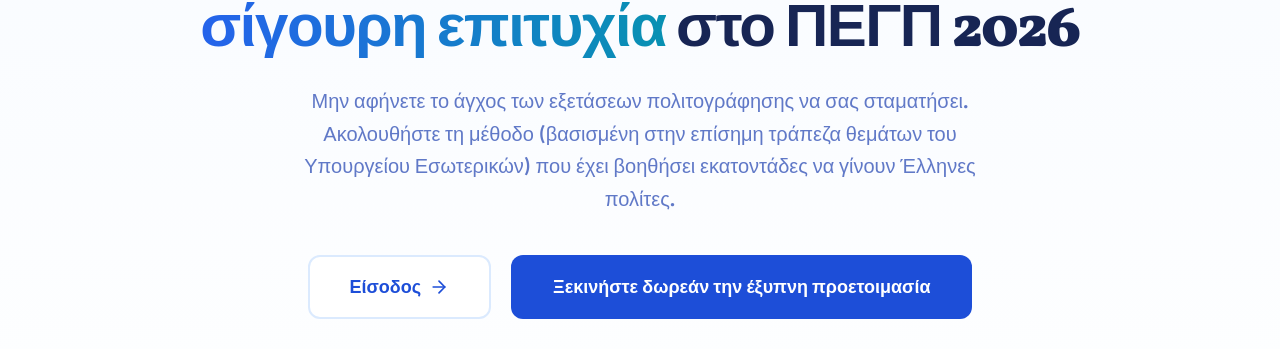
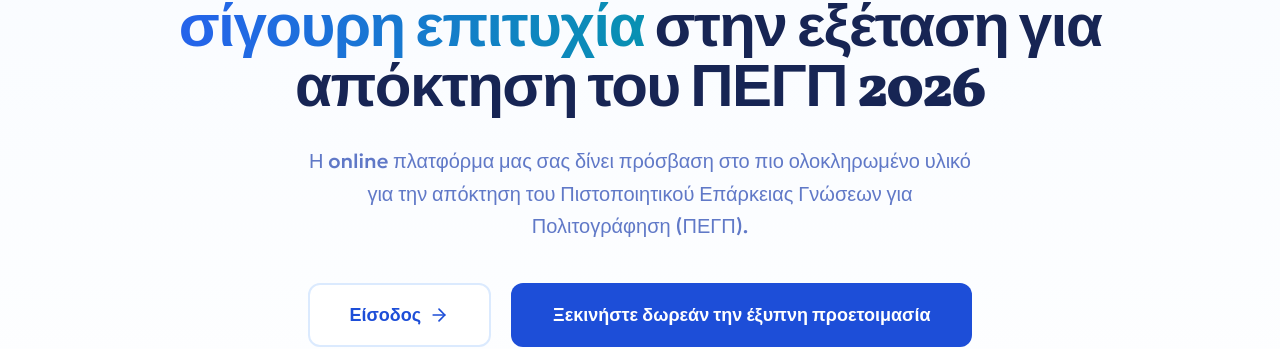
Before and after one commit to faradel-web/politografisi.online-v2.0, a Next.js app: page / in a window 1280 px wide. Shown: the part 267-616 px from the top of the page. Built offline with nearby package versions, Linux system fonts and the light colour scheme; no server answers.

Commit message:
fix(landing): Update grammar and text syntax for PEG2026 hero section

```diff
--- a/src/app/page.tsx
+++ b/src/app/page.tsx
@@ -165,12 +165,11 @@ export default function Home() {
               Έξυπνη προετοιμασία, <br />
               <span className="text-transparent bg-clip-text bg-gradient-to-r from-blue-600 to-cyan-600">
                 σίγουρη επιτυχία
-              </span> στο ΠΕΓΠ 2026
+              </span> στην εξέταση για απόκτηση του ΠΕΓΠ 2026
             </h1>
 
             <p className="text-xl text-blue-800/70 max-w-2xl mx-auto mb-10 font-medium leading-relaxed animate-in fade-in slide-in-from-bottom-4 duration-700 delay-200">
-              Μην αφήνετε το άγχος των εξετάσεων πολιτογράφησης να σας σταματήσει.
-              Ακολουθήστε τη μέθοδο (βασισμένη στην επίσημη τράπεζα θεμάτων του Υπουργείου Εσωτερικών) που έχει βοηθήσει εκατοντάδες να γίνουν Έλληνες πολίτες.
+              Η online πλατφόρμα μας σας δίνει πρόσβαση στο πιο ολοκληρωμένο υλικό για την απόκτηση του Πιστοποιητικού Επάρκειας Γνώσεων για Πολιτογράφηση (ΠΕΓΠ).
             </p>
 
             <div className="flex flex-col sm:flex-row items-center justify-center gap-5 animate-in fade-in slide-in-from-bottom-4 duration-700 delay-300">
```
